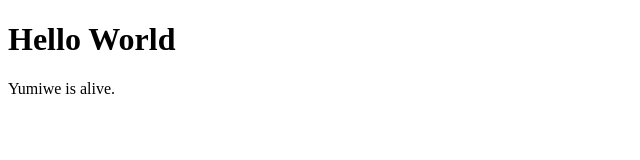
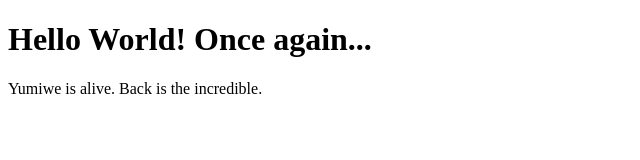
Before and after one commit to yumiwe/yumiwe.github.io, a plain HTML site: page index.html in a window 1280 px wide. Shown: the whole page, without its empty margins (0-640 px from the left). Drawn offline with Linux system fonts and the light colour scheme.

Commit message:
Updating the website

```diff
--- a/index.html
+++ b/index.html
@@ -5,7 +5,7 @@
   <title>Yumiwe</title>
 </head>
 <body>
-  <h1>Hello World</h1>
-  <p>Yumiwe is alive.</p>
+  <h1>Hello World! Once again...</h1>
+  <p>Yumiwe is alive. Back is the incredible.</p>
 </body>
 </html>
```
